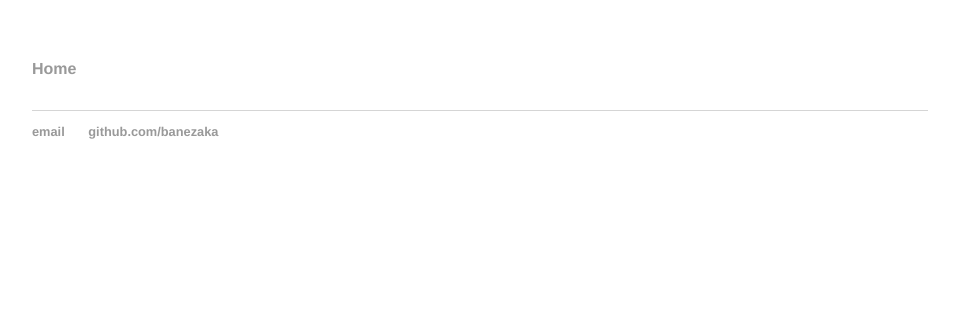
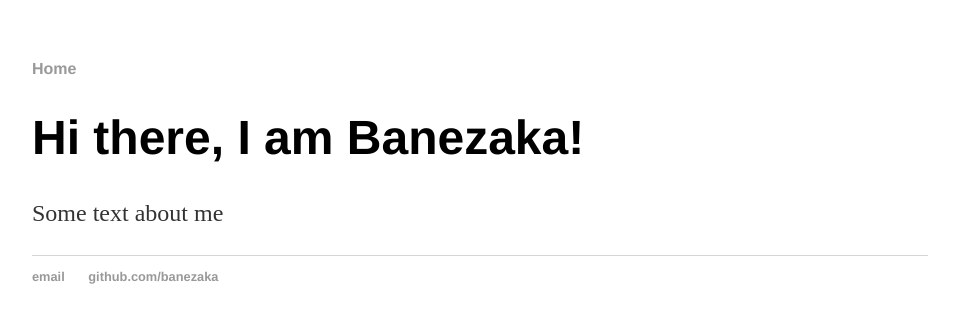
Before and after one commit to banezaka/banezaka.github.io, a Jekyll site: the page built from index.html, in a window 1280 px wide. Shown: the top 323 px of the page, without its empty margins (160-1119 px from the left). Built offline with Jekyll 4.4.1, drawn with Linux system fonts in a browser that asks for light colours.

Commit message:
Update index.html

```diff
--- a/index.html
+++ b/index.html
@@ -1,9 +1,8 @@
 ---
 layout: default
+title: Banezaka
 ---
-<h1>{{ page.title }}</h1>
-<p class="meta">{{ page.date | date_to_string }}</p>
-
-<div class="post">
-  {{ content }}
-</div>
+<div class="blurb">
+	<h1>Hi there, I am Banezaka!</h1>
+	<p>Some text about me</p>
+</div><!-- /.blurb -->
```
